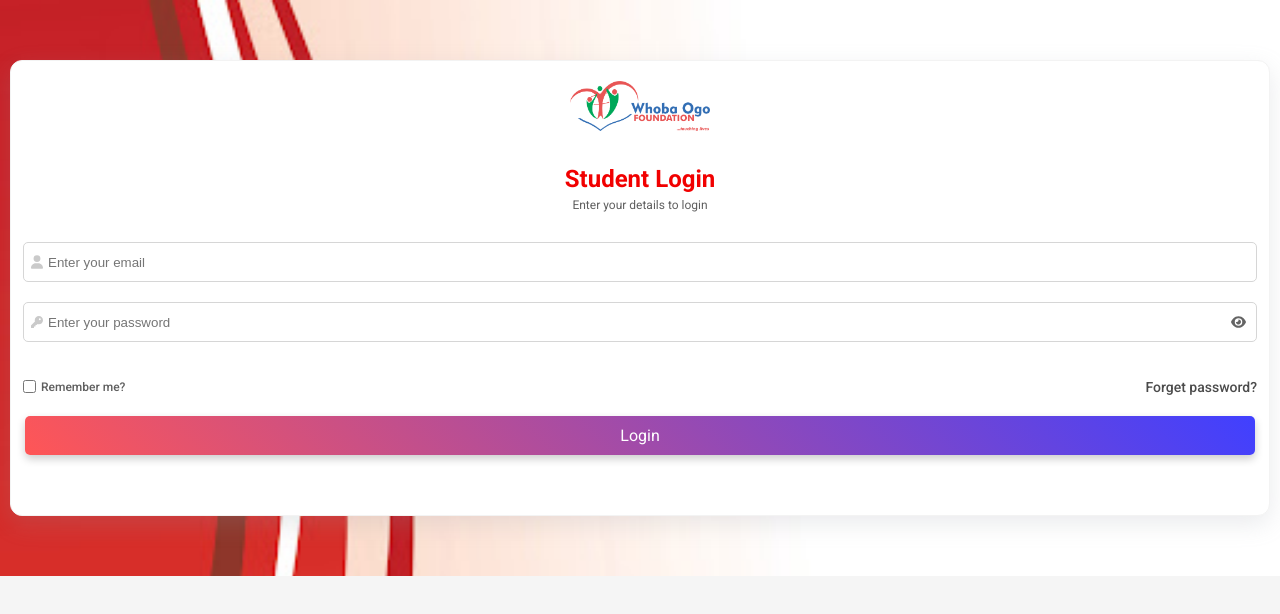
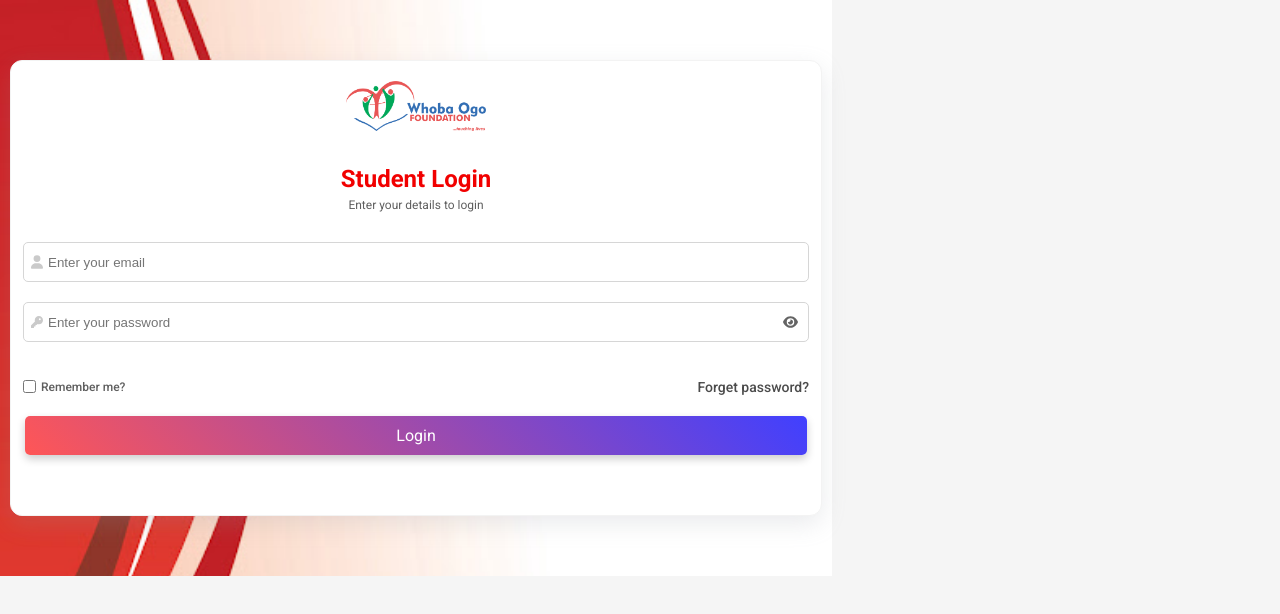
Before and after one commit to woobsit/wofict, a React (Create React App) app: page / in a window 1280 px wide. Shown: the top 614 px of the page. Built offline with nearby package versions, Linux system fonts and the light colour scheme; the HTML template or start-up script is replaced by a standard one.

Commit message:
Add dynamic background

```diff
--- a/src/App.css
+++ b/src/App.css
@@ -6,12 +6,14 @@
   box-sizing: border-box;
 }
 
+
 body {
   width: 100%;
   height: 100%;
   font-family: 'Roboto','Arial', sans-serif;
   background-color: #f5f5f5;
   color: #333;
+
 
 }
 
@@ -174,4 +176,12 @@ a {
 }
 
 @media only screen and (min-width: 425px) {
+  .container {
+    width:65%;
+      }
+
 }
+
+@media only screen and (min-width: 1024px) {
+
+}
--- a/src/App.js
+++ b/src/App.js
@@ -2,15 +2,34 @@ import "./App.css";
 import LandingPage from "./view/LandingPage";
 import React from "react";
 //React Router package
-import { Routes, Route } from "react-router-dom";
+import { Routes, Route, useLocation } from "react-router-dom";
 
 function App() {
+  const location = useLocation();
+
+  const getBackgroundClass = (pathname) => {
+    switch (pathname) {
+      case "/dashboard":
+        return "dashboard-background";
+      case "/about":
+        return "about-background";
+      case "/contact":
+        return "contact-background";
+      default:
+        return "home-background";
+    }
+  };
+
+  const backgroundClass = getBackgroundClass(location.pathname);
+
   return (
-    <Routes>
-      <Route>
-        <Route path="/" element={<LandingPage />} key="landing-page" />
-      </Route>
-    </Routes>
+    <div className={`app ${backgroundClass}`}>
+      <Routes>
+        <Route>
+          <Route path="/" element={<LandingPage />} key="landing-page" />
+        </Route>
+      </Routes>
+    </div>
   );
 }
 
```
